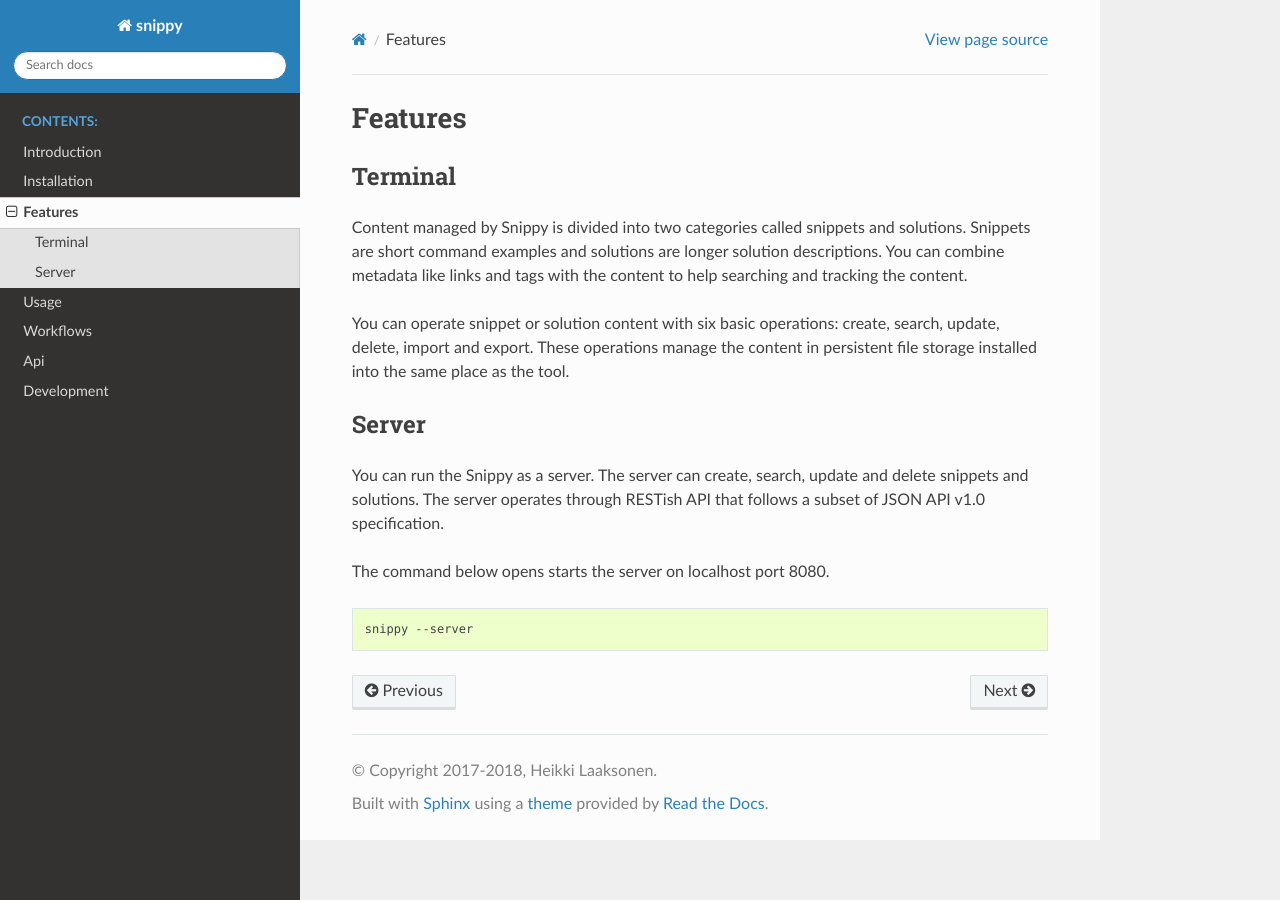
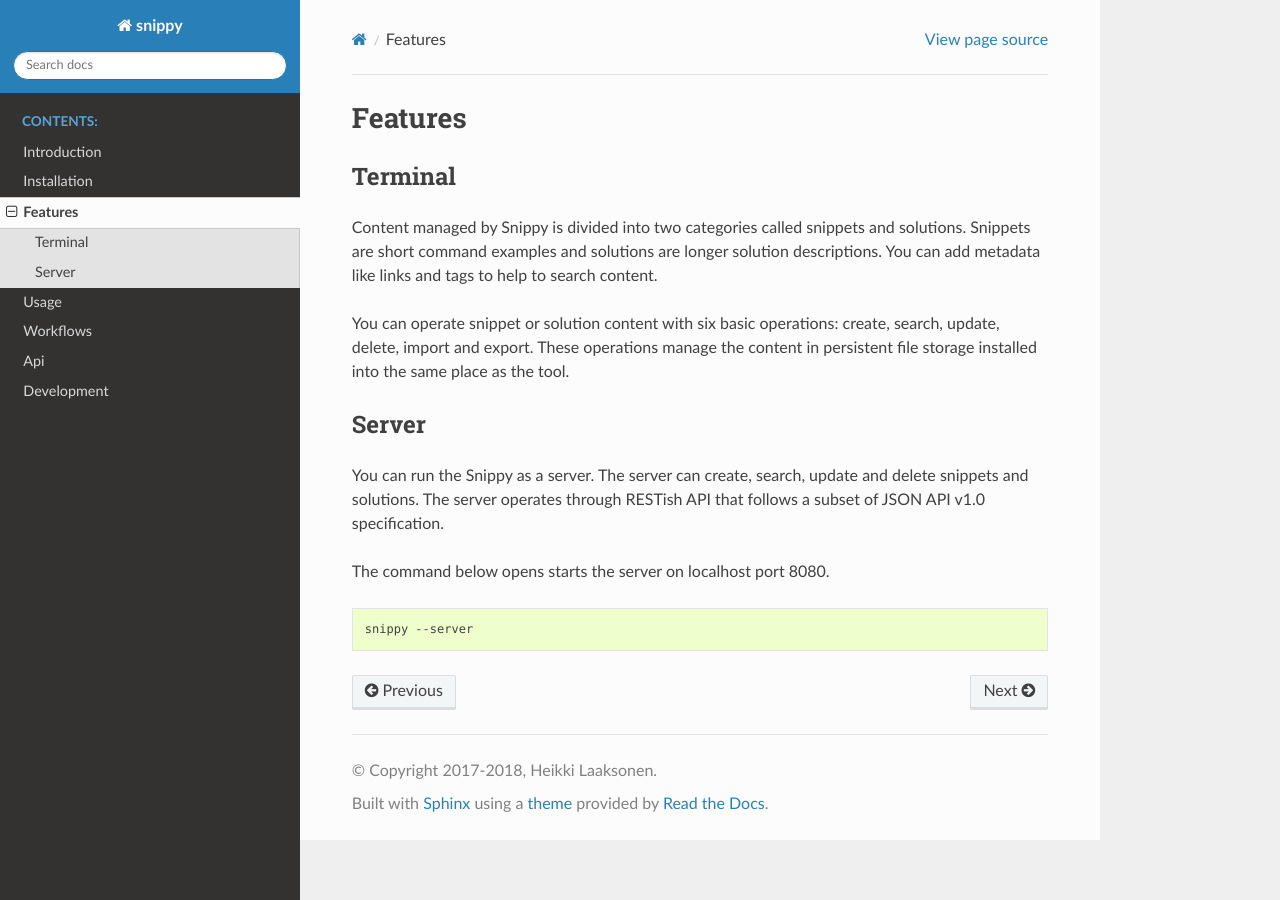
Before and after one commit to heilaaks/snippy, a Sphinx documentation site: the page built from docs/source/features.rst, in a window 1280 px wide. Built offline with Sphinx 7.4.7 and the Read the Docs theme 2.0.0, drawn with Linux system fonts in a browser that asks for light colours.

Commit message:
Fix documentation grammar
Signed-off-by: Heikki Laaksonen <laaksonen.heikki.j@gmail.com>

```diff
--- a/docs/source/features.rst
+++ b/docs/source/features.rst
@@ -6,8 +6,7 @@
 
 Content managed by Snippy is divided into two categories called snippets and solutions.
 Snippets are short command examples and solutions are longer solution descriptions.
-You can combine metadata like links and tags with the content to help searching and
-tracking the content.
+You can add metadata like links and tags to help to search content.
 
 You can operate snippet or solution content with six basic operations: create, search,
 update, delete, import and export. These operations manage the content in persistent
```
